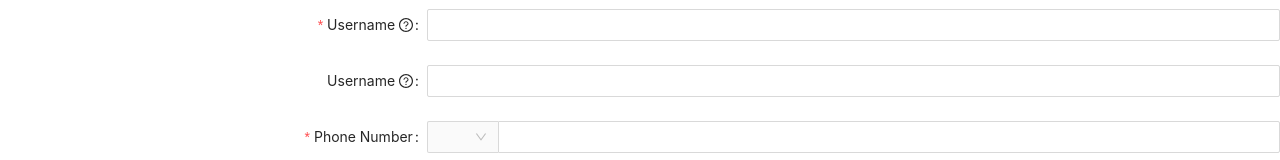
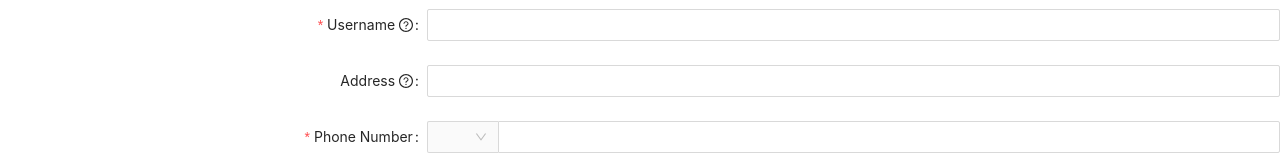
Before and after one commit to RachaelMSimmonds/ISTE-500-501-01, a React (Create React App) app in the folder arts/: page /registration in a window 1280 px wide. Shown: the part 217-377 px from the top of the page. Built offline with nearby package versions, Linux system fonts and the light colour scheme.

Commit message:
Fixed reg page to properly display

```diff
--- a/arts/src/registration.jsx
+++ b/arts/src/registration.jsx
@@ -174,7 +174,7 @@ const tailFormItemLayout = {
       <Form.Item
        label={
         <span>
-          Username&nbsp;
+          Address&nbsp;
           <Tooltip title="Enter in home address - Street name, City, State, and ZIP ">
             <QuestionCircleOutlined />
           </Tooltip>
@@ -183,7 +183,7 @@ const tailFormItemLayout = {
       rules={[
         {
           required: true,
-          message: 'Please input your nickname!',
+          message: 'Please input your address!',
           whitespace: true,
         },
       ]}
```
